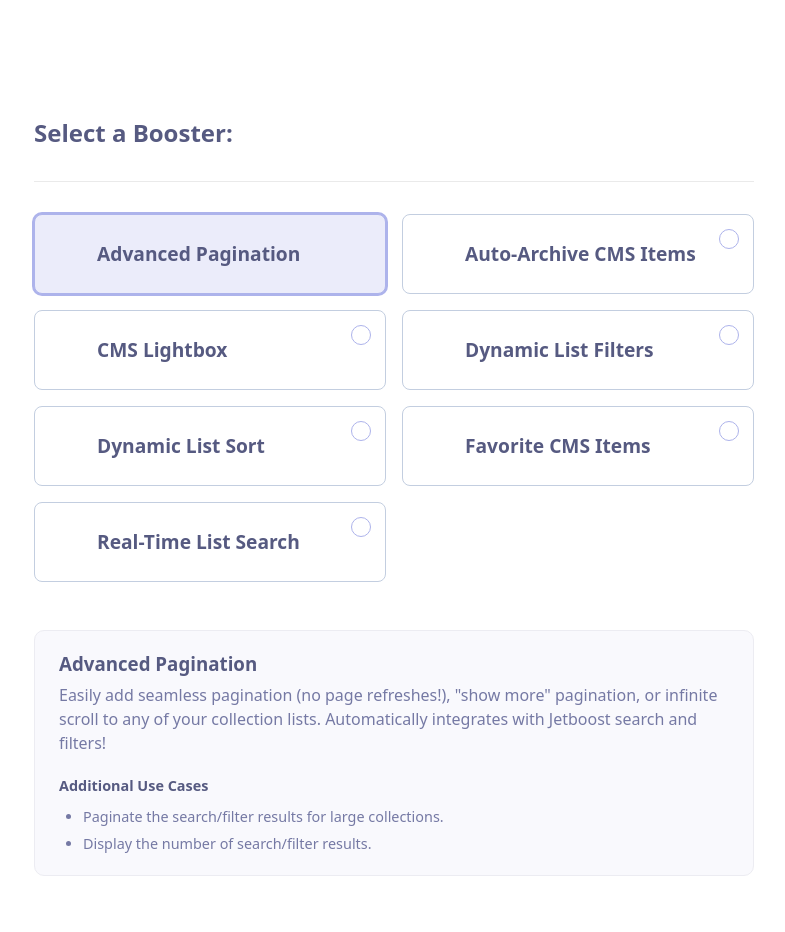
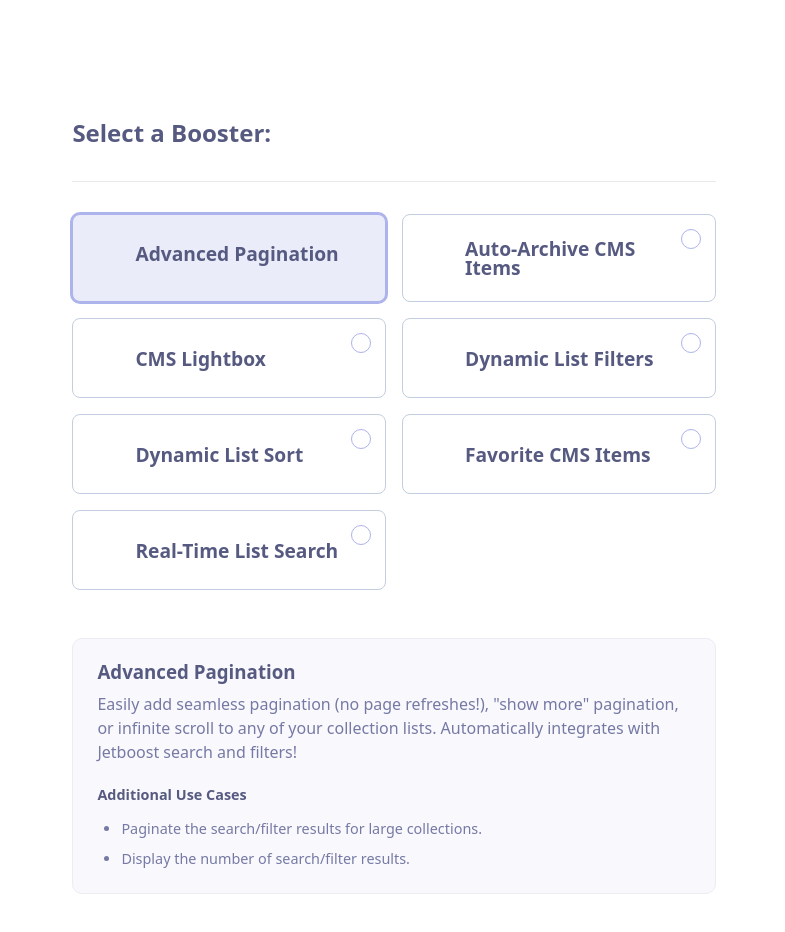
Before and after one commit to GraphicOwls/jetboost_booster_select, a Next.js app: page / in a window 1280 px wide. Both pictures are taken after a click on the radio button "Advanced Pagination". Shown: the top 932 px of the page, without its empty margins (246-1031 px from the left). Built offline with nearby package versions, Linux system fonts and the light colour scheme; some icons are missing.

Commit message:
Cleans up CSS

```diff
--- a/styles/globals.css
+++ b/styles/globals.css
@@ -4,9 +4,9 @@
 	margin: 0;
 	font-family: system-ui, Roboto;
 	background-color: white;
-	/* font-size: clamp(1rem, .5vw + 1rem, 2rem); */
+	font-family: system-ui, Roboto;
 	font-size: 16px;
-	padding: 3rem;
+	padding: 3rem 0;
 	color: #565a81;
 	margin: 0;
 }
@@ -18,10 +18,6 @@
 a {
 	color: inherit;
 	text-decoration: none;
-}
-
-body {
-	font-family: system-ui, Roboto;
 }
 
 .main {
@@ -37,6 +33,7 @@
 	width: 100%;
 	max-width: 720px;
 	margin: 0 auto;
+	padding: 0 3%;
 }
 
 hr {
@@ -196,14 +193,14 @@
 
 .booster-content > ul {
 	display: grid;
-	gap: 0.8rem;
+	gap: 0.5rem;
 	margin-bottom: 0;
 	padding-left: 1.5rem;
 }
 
 .booster-content > ul > li {
 	font-size: 0.9rem;
-	line-height: 1;
+	line-height: 1.5;
 	margin-bottom: 0;
 	color: #7579a4;
 }
@@ -227,4 +224,8 @@
 	.picker-group {
 		grid-template-columns: repeat(1, 1fr);
 	}
+
+	.booster-content > ul {
+		padding-left: 1rem;
+	}
 }
```
Also changed, not shown: 1 other file (tests, documents, lock files or other folders).
